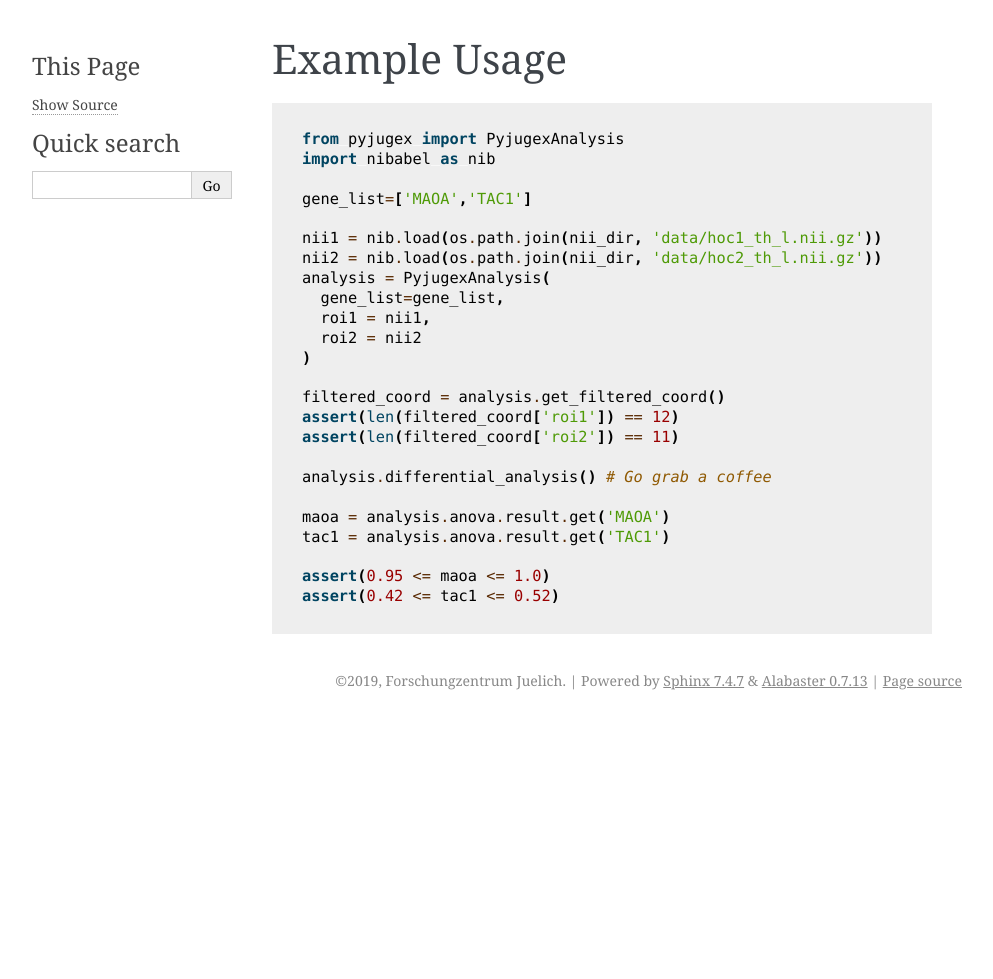
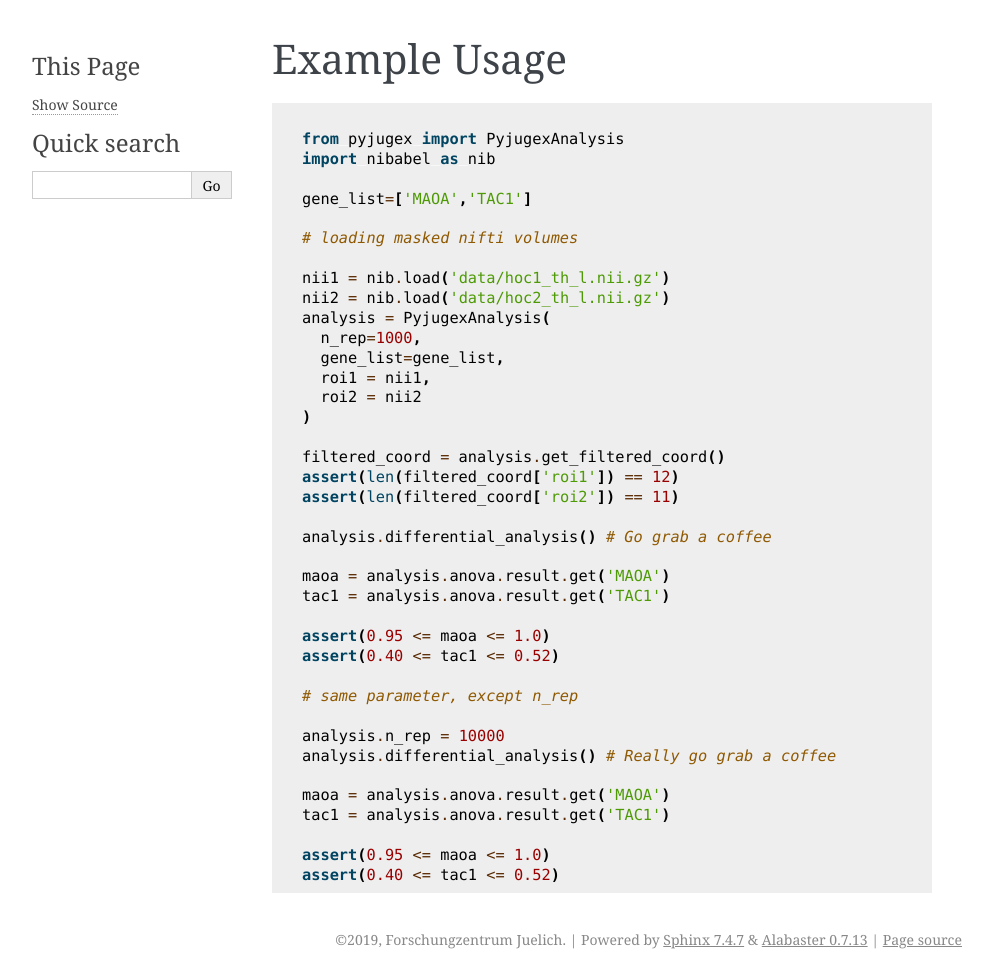
Before and after one commit to HumanBrainProject/PyJuGEx, a Sphinx documentation site: the page built from docs/source/example_usage.md, in a window 1280 px wide. Shown: the whole page, without its empty margins (148-1141 px from the left). Built offline with Sphinx 7.4.7, drawn with Linux system fonts in a browser that asks for light colours; before the commit the page ends 900 px from its top, so only the background shows below that.

Commit message:
chore: updated example usage

````diff
--- a/docs/source/example_usage.md
+++ b/docs/source/example_usage.md
@@ -7,9 +7,12 @@ import nibabel as nib
 
 gene_list=['MAOA','TAC1']
 
-nii1 = nib.load(os.path.join(nii_dir, 'data/hoc1_th_l.nii.gz'))
-nii2 = nib.load(os.path.join(nii_dir, 'data/hoc2_th_l.nii.gz'))
+# loading masked nifti volumes
+
+nii1 = nib.load('data/hoc1_th_l.nii.gz')
+nii2 = nib.load('data/hoc2_th_l.nii.gz')
 analysis = PyjugexAnalysis(
+  n_rep=1000,
   gene_list=gene_list,
   roi1 = nii1,
   roi2 = nii2
@@ -25,6 +28,16 @@ maoa = analysis.anova.result.get('MAOA')
 tac1 = analysis.anova.result.get('TAC1')
 
 assert(0.95 <= maoa <= 1.0)
-assert(0.42 <= tac1 <= 0.52)
+assert(0.40 <= tac1 <= 0.52)
 
+# same parameter, except n_rep
+
+analysis.n_rep = 10000
+analysis.differential_analysis() # Really go grab a coffee
+
+maoa = analysis.anova.result.get('MAOA')
+tac1 = analysis.anova.result.get('TAC1')
+
+assert(0.95 <= maoa <= 1.0)
+assert(0.40 <= tac1 <= 0.52)
 ```
````
Also changed, not shown: README.md (+19 -19 lines), docs/source/index.md (+2 -1 lines), setup.py (+9 -2 lines).
